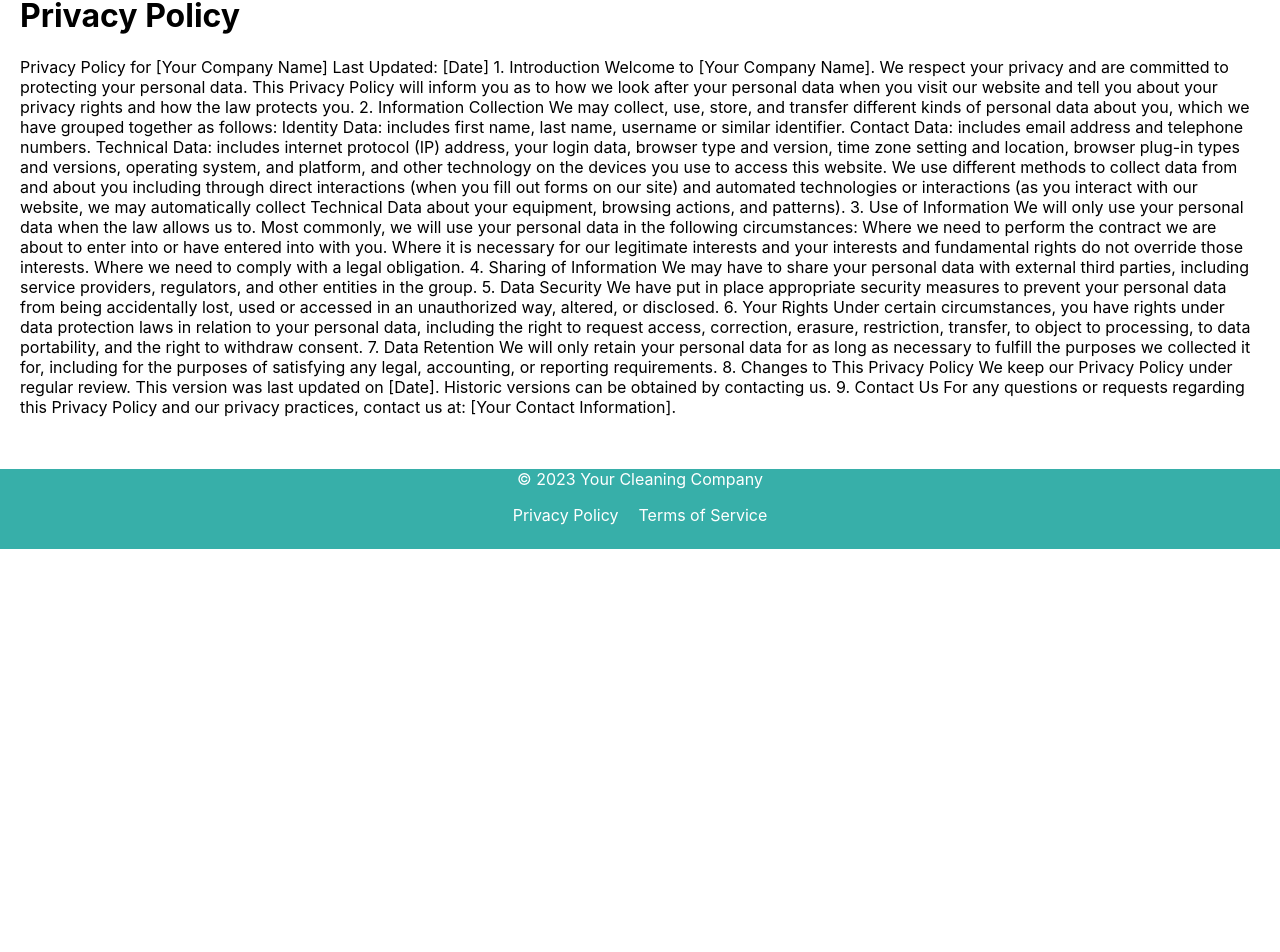
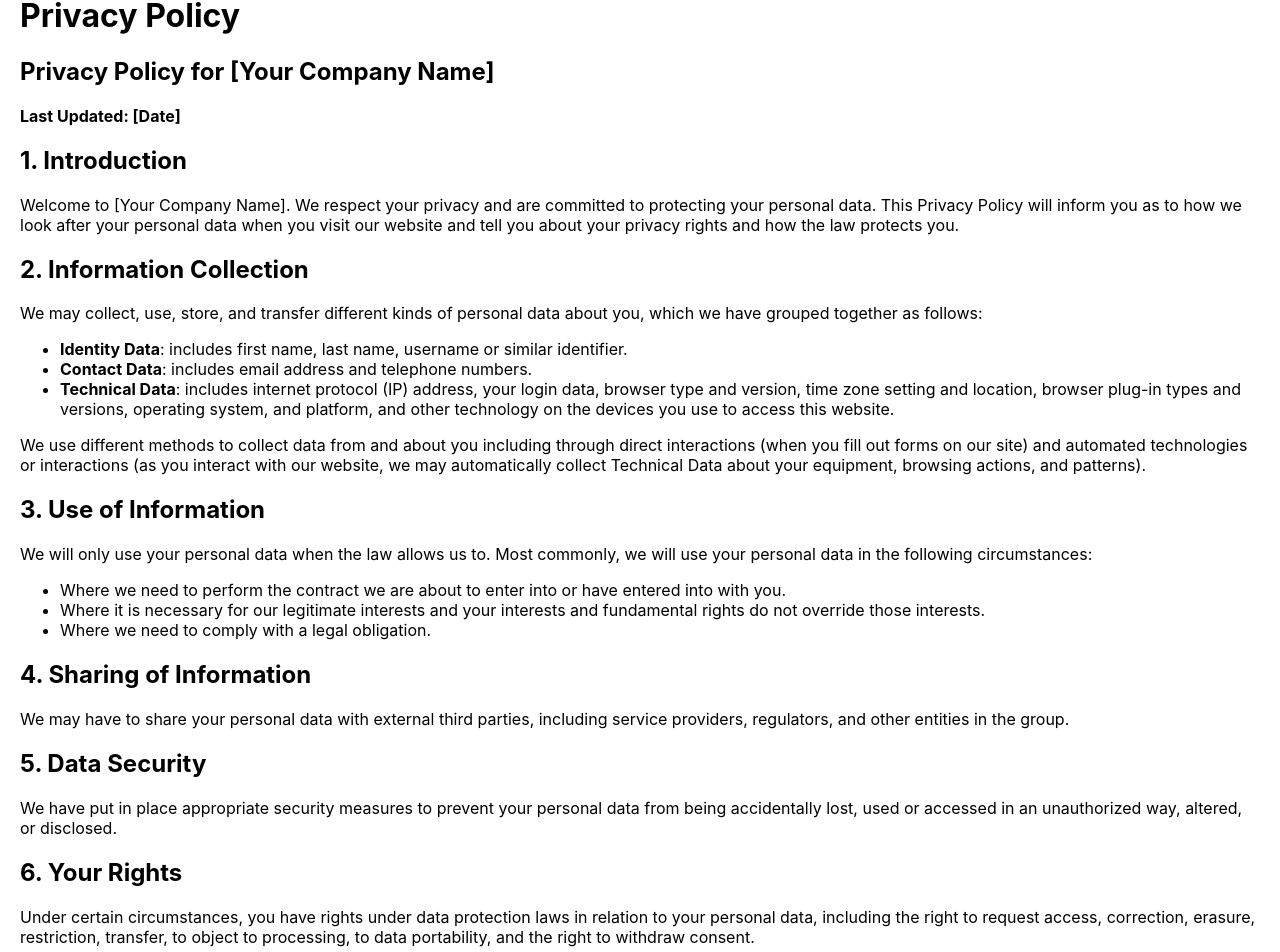
Before and after one commit to AlinNast/ComanClean, a React (Create React App) app in the folder coman-clean/: page /privacy-policy in a window 1280 px wide. Shown: the part 205-1157 px from the top of the page. Before the commit the page ends 814 px from the top, so only its background shows below. Built offline with nearby package versions, Linux system fonts and the light colour scheme.

Commit message:
added launch info

```diff
--- a/coman-clean/src/App.js
+++ b/coman-clean/src/App.js
@@ -24,7 +24,7 @@ function App() {
         <Route path='/contact-us' element={<ContactUs />} />
         <Route path="/services" element={<ServicePage/> } />
         <Route path="/privacy-policy" element={<PrivacyPolicy/>} />
-        <Route path="/terms-and-conditions" element={<TermsAndConditions/>} />
+        <Route path="/terms-of-service" element={<TermsAndConditions/>} />
 
       </Routes>
       <Footer />
--- a/coman-clean/src/FormModal/FormModal.css
+++ b/coman-clean/src/FormModal/FormModal.css
@@ -1,6 +1,4 @@
-body {
-    padding-top: 100px; /* Adjust this value based on your navbar's height */
-  }
+
 
 .modal-overlay {
     position: fixed;
@@ -12,13 +10,14 @@ body {
     display: flex;
     justify-content: center;
     align-items: center;
+    margin-top: 10px;
     z-index: 1000; /* High z-index to be on top of other content */
 }
 
 .modal-content {
   background-color: white;
   width: 80%; /* Relative width */
-  max-width: 70vw; /* Maximum width */
+  max-width: 60vw; /* Maximum width */
   height: 90%;
   max-height: 90vh;
   /*margin: 0 auto;*/
@@ -39,10 +38,12 @@ body {
   .contact-form-container form {
     display: flex;
     flex-direction: column;
+    gap: 10px; /* Spacing between form fields */
   }
 
   .contact-form-container label {
     margin-top: 2vh;
+    margin-bottom: 0.5rem;
   }
 
   .contact-form-container input[type="text"],
@@ -51,10 +52,8 @@ body {
   .contact-form-container textarea {
 
     padding: 2vh;
-    margin-top: 1vh;
-    margin-bottom: 1vh;
-    margin-left: 2vw;
-    margin-right: 5vw;
+    width: 40vw;
+    margin: auto;
     border: 1px solid #ddd;
     border-radius: 4px;
   }
@@ -64,10 +63,19 @@ body {
     resize: vertical;
   }
 
+  .contact-form-container .checkbox-group {
+    display: flex;
+    justify-content: start;
+    gap: 20px; /* Space between checkboxes */
+  }
+
+  .contact-form-container .checkbox-group label {
+    margin: 0; /* No bottom margin for checkbox labels */
+  }
+
   .contact-form-container button {
-    margin-top: 4vh;
-    margin-left: 40vw;
-    padding: 2vh 1vw;
+    margin: auto;
+    padding: 3vh 2vw;
     max-width: 20vw;
     background-color: #2a9d36;
     color: white;
@@ -92,6 +100,7 @@ body {
     border: none;
     border-radius: 4px;
     cursor: pointer;
+    margin-top: 1rem; /* Add space above the close button */
 }
 
 /* Responsive adjustments */
@@ -101,8 +110,15 @@ body {
       padding: 10px; /* Reduce padding */
   }
 
+
+
   .contact-form-container input, .contact-form-container textarea {
       margin-left: 1em;
       margin-right: 1em;
   }
 }
+
+@media (max-width: 768px) {
+  .modal-content {
+    width: 90%; /* Increase width on smaller screens */
+  }}
--- a/coman-clean/src/PrivacyPolicy/PrivacyPolicy.js
+++ b/coman-clean/src/PrivacyPolicy/PrivacyPolicy.js
@@ -7,54 +7,50 @@ const PrivacyPolicy = () => {
             <h1>Privacy Policy</h1>
             <div className="content">
                 {/* Here you will add the text for your privacy policy */}
-                <p>Privacy Policy for [Your Company Name]
+                <article>
+    <h1>Privacy Policy for [Your Company Name]</h1>
 
-Last Updated: [Date]
+    <p><strong>Last Updated: [Date]</strong></p>
 
-1. Introduction
+    <h2>1. Introduction</h2>
+    <p>Welcome to [Your Company Name]. We respect your privacy and are committed to protecting your personal data. This Privacy Policy will inform you as to how we look after your personal data when you visit our website and tell you about your privacy rights and how the law protects you.</p>
 
-Welcome to [Your Company Name]. We respect your privacy and are committed to protecting your personal data. This Privacy Policy will inform you as to how we look after your personal data when you visit our website and tell you about your privacy rights and how the law protects you.
+    <h2>2. Information Collection</h2>
+    <p>We may collect, use, store, and transfer different kinds of personal data about you, which we have grouped together as follows:</p>
+    <ul>
+        <li><strong>Identity Data</strong>: includes first name, last name, username or similar identifier.</li>
+        <li><strong>Contact Data</strong>: includes email address and telephone numbers.</li>
+        <li><strong>Technical Data</strong>: includes internet protocol (IP) address, your login data, browser type and version, time zone setting and location, browser plug-in types and versions, operating system, and platform, and other technology on the devices you use to access this website.</li>
+    </ul>
+    <p>We use different methods to collect data from and about you including through direct interactions (when you fill out forms on our site) and automated technologies or interactions (as you interact with our website, we may automatically collect Technical Data about your equipment, browsing actions, and patterns).</p>
 
-2. Information Collection
+    <h2>3. Use of Information</h2>
+    <p>We will only use your personal data when the law allows us to. Most commonly, we will use your personal data in the following circumstances:</p>
+    <ul>
+        <li>Where we need to perform the contract we are about to enter into or have entered into with you.</li>
+        <li>Where it is necessary for our legitimate interests and your interests and fundamental rights do not override those interests.</li>
+        <li>Where we need to comply with a legal obligation.</li>
+    </ul>
 
-We may collect, use, store, and transfer different kinds of personal data about you, which we have grouped together as follows:
+    <h2>4. Sharing of Information</h2>
+    <p>We may have to share your personal data with external third parties, including service providers, regulators, and other entities in the group.</p>
 
-Identity Data: includes first name, last name, username or similar identifier.
-Contact Data: includes email address and telephone numbers.
-Technical Data: includes internet protocol (IP) address, your login data, browser type and version, time zone setting and location, browser plug-in types and versions, operating system, and platform, and other technology on the devices you use to access this website.
-We use different methods to collect data from and about you including through direct interactions (when you fill out forms on our site) and automated technologies or interactions (as you interact with our website, we may automatically collect Technical Data about your equipment, browsing actions, and patterns).
+    <h2>5. Data Security</h2>
+    <p>We have put in place appropriate security measures to prevent your personal data from being accidentally lost, used or accessed in an unauthorized way, altered, or disclosed.</p>
 
-3. Use of Information
+    <h2>6. Your Rights</h2>
+    <p>Under certain circumstances, you have rights under data protection laws in relation to your personal data, including the right to request access, correction, erasure, restriction, transfer, to object to processing, to data portability, and the right to withdraw consent.</p>
 
-We will only use your personal data when the law allows us to. Most commonly, we will use your personal data in the following circumstances:
+    <h2>7. Data Retention</h2>
+    <p>We will only retain your personal data for as long as necessary to fulfill the purposes we collected it for, including for the purposes of satisfying any legal, accounting, or reporting requirements.</p>
 
-Where we need to perform the contract we are about to enter into or have entered into with you.
-Where it is necessary for our legitimate interests and your interests and fundamental rights do not override those interests.
-Where we need to comply with a legal obligation.
-4. Sharing of Information
+    <h2>8. Changes to This Privacy Policy</h2>
+    <p>We keep our Privacy Policy under regular review. This version was last updated on [Date]. Historic versions can be obtained by contacting us.</p>
 
-We may have to share your personal data with external third parties, including service providers, regulators, and other entities in the group.
+    <h2>9. Contact Us</h2>
+    <p>For any questions or requests regarding this Privacy Policy and our privacy practices, contact us at: [Your Contact Information].</p>
+</article>
 
-5. Data Security
-
-We have put in place appropriate security measures to prevent your personal data from being accidentally lost, used or accessed in an unauthorized way, altered, or disclosed.
-
-6. Your Rights
-
-Under certain circumstances, you have rights under data protection laws in relation to your personal data, including the right to request access, correction, erasure, restriction, transfer, to object to processing, to data portability, and the right to withdraw consent.
-
-7. Data Retention
-
-We will only retain your personal data for as long as necessary to fulfill the purposes we collected it for, including for the purposes of satisfying any legal, accounting, or reporting requirements.
-
-8. Changes to This Privacy Policy
-
-We keep our Privacy Policy under regular review. This version was last updated on [Date]. Historic versions can be obtained by contacting us.
-
-9. Contact Us
-
-For any questions or requests regarding this Privacy Policy and our privacy practices, contact us at: [Your Contact Information].</p>
-                {/* Continue adding paragraphs as needed */}
             </div>
         </div>
     );
--- a/coman-clean/src/TermsOfService/TermsAndConditions.js
+++ b/coman-clean/src/TermsOfService/TermsAndConditions.js
@@ -7,8 +7,58 @@ const TermsAndConditions = () => {
             <h1>Terms and Conditions</h1>
             <div className="content">
                 {/* Here you will add the text for your terms and conditions */}
-                <p>This is where your terms and conditions content will go. Ensure it covers all aspects of your service and user agreement.</p>
-                {/* Continue adding paragraphs as needed */}
+                <article>
+    <h1>Terms and Conditions for [Your Company Name]</h1>
+
+    <p><strong>Last Updated: [Date]</strong></p>
+
+    <h2>1. Introduction</h2>
+    <p>Welcome to [Your Company Name]. These terms and conditions outline the rules and regulations for the use of [Your Company Name]'s Website, located at [Your Website URL]. By accessing this website, we assume you accept these terms and conditions. Do not continue to use [Your Website URL] if you do not agree to take all of the terms and conditions stated on this page.</p>
+
+    <h2>2. Intellectual Property Rights</h2>
+    <p>Other than the content you own, under these Terms, [Your Company Name] and/or its licensors own all the intellectual property rights and materials contained in this Website. You are granted a limited license only for purposes of viewing the material contained on this Website.</p>
+
+    <h2>3. Restrictions</h2>
+    <p>You are specifically restricted from:</p>
+    <ul>
+        <li>Publishing any Website material in any other media.</li>
+        <li>Selling, sublicensing, and/or otherwise commercializing any Website material.</li>
+        <li>Publicly performing and/or showing any Website material.</li>
+        <li>Using this Website in any way that is or may be damaging to this Website.</li>
+        <li>Using this Website in any way that impacts user access to this Website.</li>
+    </ul>
+
+    <h2>4. Your Content</h2>
+    <p>In these Website Standard Terms and Conditions, "Your Content" shall mean any audio, video, text, images, or other material you choose to display on this Website. By displaying Your Content, you grant [Your Company Name] a non-exclusive, worldwide irrevocable, sub-licensable license to use, reproduce, adapt, publish, translate, and distribute it in any and all media.</p>
+
+    <h2>5. No Warranties</h2>
+    <p>This Website is provided "as is," with all faults, and [Your Company Name] expresses no representations or warranties, of any kind related to this Website or the materials contained on this Website.</p>
+
+    <h2>6. Limitation of Liability</h2>
+    <p>In no event shall [Your Company Name], nor any of its officers, directors, and employees, be held liable for anything arising out of or in any way connected with your use of this Website.</p>
+
+    <h2>7. Indemnification</h2>
+    <p>You hereby indemnify to the fullest extent [Your Company Name] from and against any and/or all liabilities, costs, demands, causes of action, damages, and expenses arising in any way related to your breach of any of the provisions of these Terms.</p>
+
+    <h2>8. Severability</h2>
+    <p>If any provision of these Terms is found to be invalid under any applicable law, such provisions shall be deleted without affecting the remaining provisions herein.</p>
+
+    <h2>9. Variation of Terms</h2>
+    <p>[Your Company Name] is permitted to revise these Terms at any time as it sees fit, and by using this Website, you are expected to review these Terms on a regular basis.</p>
+
+    <h2>10. Assignment</h2>
+    <p>The [Your Company Name] is allowed to assign, transfer, and subcontract its rights and/or obligations under these Terms without any notification. However, you are not allowed to assign, transfer, or subcontract any of your rights and/or obligations under these Terms.</p>
+
+    <h2>11. Entire Agreement</h2>
+    <p>These Terms constitute the entire agreement between [Your Company Name] and you in relation to your use of this Website, and supersede all prior agreements and understandings.</p>
+
+    <h2>12. Governing Law & Jurisdiction</h2>
+    <p>These Terms will be governed by and interpreted in accordance with the laws of the State of [Your State/Country], and you submit to the non-exclusive jurisdiction of the state and federal courts located in [Your State/Country] for the resolution of any disputes.</p>
+
+    <h2>Contact Information</h2>
+    <p>If you have any inquiries or questions about these Terms and Conditions, please contact us at: [Your Contact Information].</p>
+</article>
+ {/* Continue adding paragraphs as needed */}
             </div>
         </div>
     );
```
Also changed, not shown: coman-clean/package.json (+7 -1 lines), coman-clean/src/FormModal/FormModal.js (+14 -1 lines), 1 other file (tests, documents, lock files or other folders).
